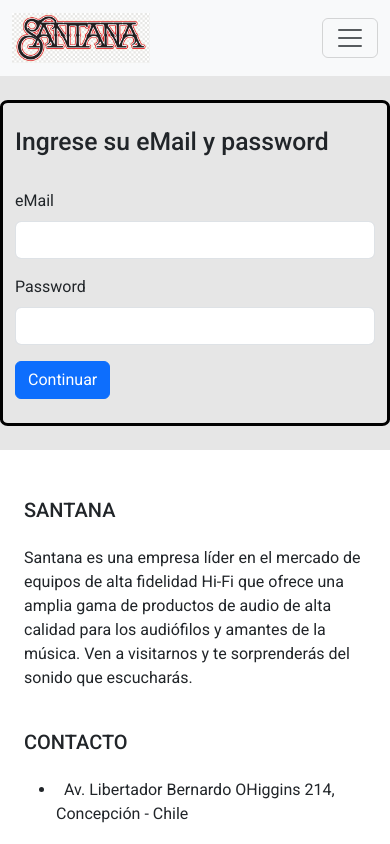
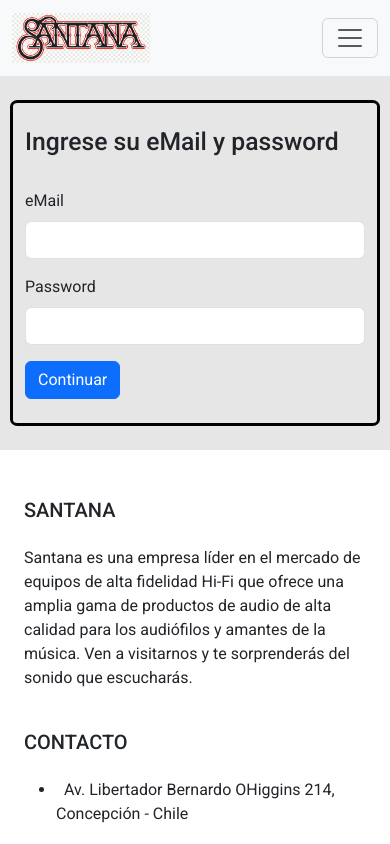
Before and after one commit to crsantanag/ecommerce, a React (Vite) app: page /iniciarsesion in a window 390 px wide. Shown: the top 844 px of the page. Built offline with nearby package versions, Linux system fonts and the light colour scheme; no server answers.

Commit message:
Modifica  margen izquierdo y derecho en pantallas pequeñas

```diff
--- a/src/Components/IniciarSesion.css
+++ b/src/Components/IniciarSesion.css
@@ -15,6 +15,7 @@
 
 @media (max-width: 768px) {
     .contenedor_500 {
-        margin-left: 0; /* Elimina el margen izquierdo en pantallas medianas y más pequeñas */
+        margin-left: 10px;
+        margin-right: 10px
     }
 }
```
